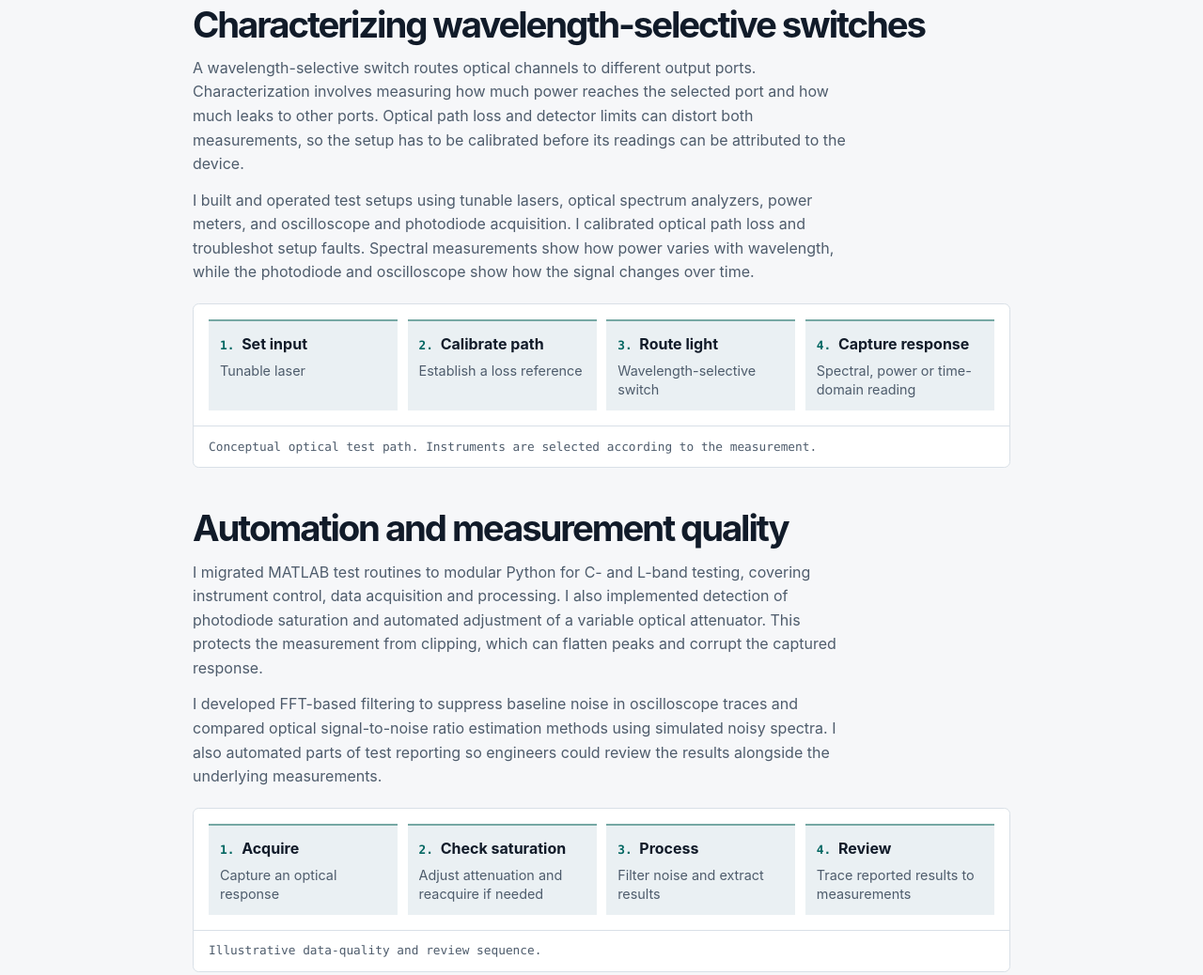
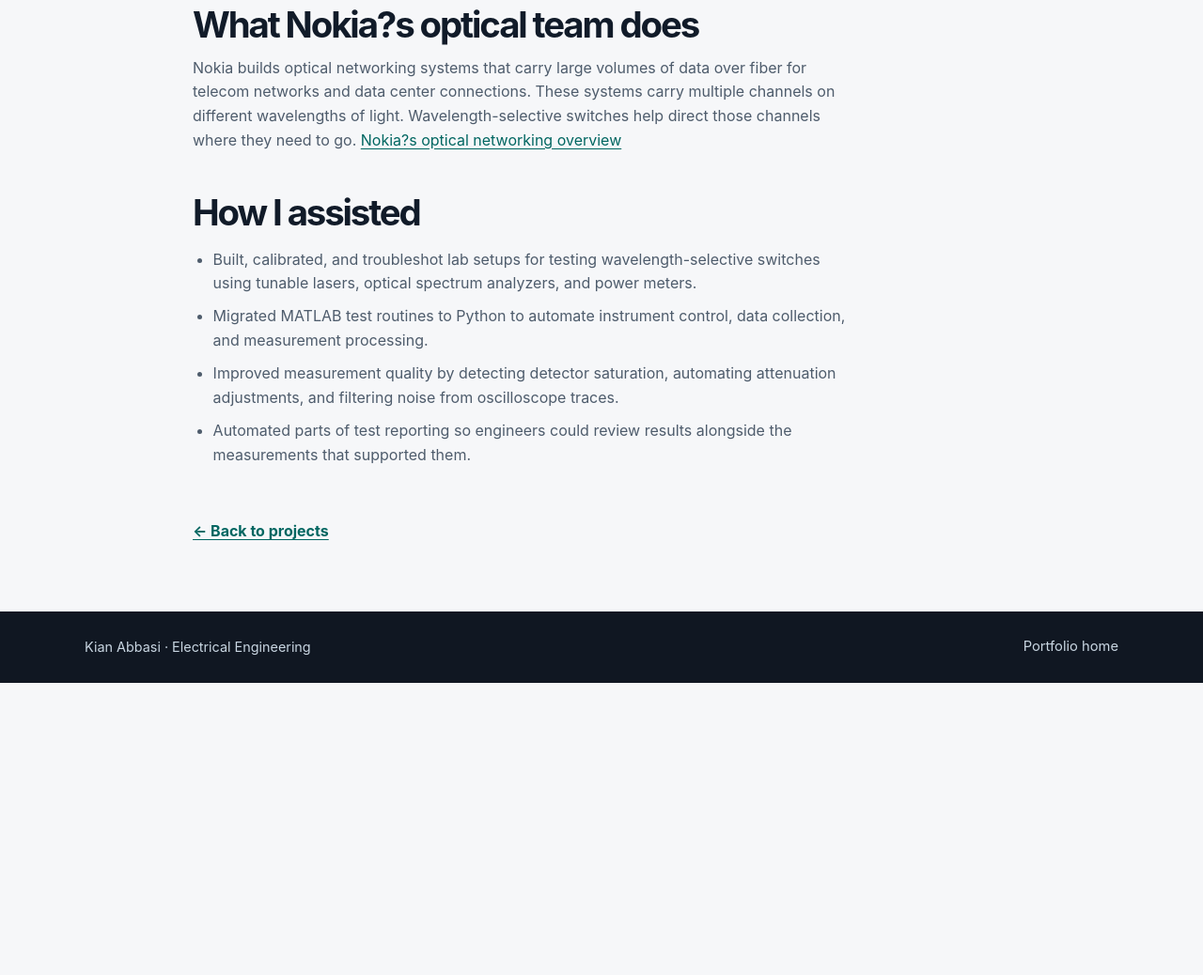
Before and after one commit to kianabbasi/portfolio, a plain HTML site: page projects/nokia.html in a window 1280 px wide. Shown: the part 560-1598 px from the top of the page at 94% size. After the commit the page ends 1287 px from the top, so only its background shows below. Drawn offline with Linux system fonts and the light colour scheme.

Commit message:
Add files via upload

```diff
--- a/projects/nokia.html
+++ b/projects/nokia.html
@@ -6,7 +6,7 @@
   <meta name="description" content="Optical characterization, laboratory automation and measurement analysis for optical communications hardware.">
   <meta name="theme-color" content="#101722">
   <title>Optical test engineering at Nokia | Kian Abbasi</title>
-  <link rel="stylesheet" href="../styles.css">
+  <link rel="stylesheet" href="../styles.css?v=2">
 </head>
 <body>
   <a class="skip" href="#main">Skip to content</a>
@@ -25,18 +25,19 @@
       </div>
     </header>
     <article class="wrap case-width case-body">
-    <section>
-      <h2>Characterizing wavelength-selective switches</h2>
-      <p>A wavelength-selective switch routes optical channels to different output ports. Characterization involves measuring how much power reaches the selected port and how much leaks to other ports. Optical path loss and detector limits can distort both measurements, so the setup has to be calibrated before its readings can be attributed to the device.</p>
-      <p>I built and operated test setups using tunable lasers, optical spectrum analyzers, power meters, and oscilloscope and photodiode acquisition. I calibrated optical path loss and troubleshot setup faults. Spectral measurements show how power varies with wavelength, while the photodiode and oscilloscope show how the signal changes over time.</p>
-      <figure class="workflow"><ol class="diagram"><li><strong>Set input</strong><span>Tunable laser</span></li><li><strong>Calibrate path</strong><span>Establish a loss reference</span></li><li><strong>Route light</strong><span>Wavelength-selective switch</span></li><li><strong>Capture response</strong><span>Spectral, power or time-domain reading</span></li></ol><figcaption>Conceptual optical test path. Instruments are selected according to the measurement.</figcaption></figure>
-    </section>
-    <section>
-      <h2>Automation and measurement quality</h2>
-      <p>I migrated MATLAB test routines to modular Python for C- and L-band testing, covering instrument control, data acquisition and processing. I also implemented detection of photodiode saturation and automated adjustment of a variable optical attenuator. This protects the measurement from clipping, which can flatten peaks and corrupt the captured response.</p>
-      <p>I developed FFT-based filtering to suppress baseline noise in oscilloscope traces and compared optical signal-to-noise ratio estimation methods using simulated noisy spectra. I also automated parts of test reporting so engineers could review the results alongside the underlying measurements.</p>
-      <figure class="workflow"><ol class="diagram"><li><strong>Acquire</strong><span>Capture an optical response</span></li><li><strong>Check saturation</strong><span>Adjust attenuation and reacquire if needed</span></li><li><strong>Process</strong><span>Filter noise and extract results</span></li><li><strong>Review</strong><span>Trace reported results to measurements</span></li></ol><figcaption>Illustrative data-quality and review sequence.</figcaption></figure>
-    </section>
+      <section>
+        <h2>What Nokia?s optical team does</h2>
+        <p>Nokia builds optical networking systems that carry large volumes of data over fiber for telecom networks and data center connections. These systems carry multiple channels on different wavelengths of light. Wavelength-selective switches help direct those channels where they need to go. <a href="https://www.nokia.com/optical-networks/">Nokia?s optical networking overview</a></p>
+      </section>
+      <section>
+        <h2>How I assisted</h2>
+        <ul class="contributions">
+          <li>Built, calibrated, and troubleshot lab setups for testing wavelength-selective switches using tunable lasers, optical spectrum analyzers, and power meters.</li>
+          <li>Migrated MATLAB test routines to Python to automate instrument control, data collection, and measurement processing.</li>
+          <li>Improved measurement quality by detecting detector saturation, automating attenuation adjustments, and filtering noise from oscilloscope traces.</li>
+          <li>Automated parts of test reporting so engineers could review results alongside the measurements that supported them.</li>
+        </ul>
+      </section>
       <a class="text-link" href="../index.html#projects">← Back to projects</a>
     </article>
   </main>
--- a/styles.css
+++ b/styles.css
@@ -127,10 +127,12 @@ caption { color: var(--muted); text-align: left; padding: 0 0 .5rem; }
 table th, table td { text-align: left; border: 1px solid var(--line); padding: .55rem .75rem; }
 thead { background: #eaf0f3; }
 .diagram { display: grid; grid-template-columns: repeat(4, minmax(0, 1fr)); gap: .65rem; padding: 1rem; margin: 0; }
-.diagram li { list-style-position: inside; border-top: 2px solid #76a8a4; padding: .75rem; background: #eaf0f3; }
+.diagram li { list-style-position: inside; border: 1px solid var(--line); border-top: 3px solid #76a8a4; border-radius: .3rem; padding: .75rem; background: #f1f6f6; overflow-wrap: anywhere; }
 .diagram li::marker { color: var(--teal); font: 700 .8rem var(--mono); }
 .diagram strong { line-height: 1.25; }
-.diagram li span { display: block; margin-top: .35rem; color: var(--muted); font-size: .9rem; line-height: 1.4; }
+.diagram li div { margin-top: .45rem; color: var(--muted); font-size: .9rem; line-height: 1.45; }
+.contributions { max-width: 70ch; padding-left: 1.35rem; color: var(--muted); }
+.contributions li + li { margin-top: .6rem; }
 .iq-plot {
   position: relative;
   display: grid;
@@ -154,6 +156,7 @@ thead { background: #eaf0f3; }
   .hero-figure { max-width: 430px; }
 }
 @media (max-width: 540px) {
+  .diagram { grid-template-columns: 1fr; }
   .wrap { width: calc(100% - 2rem); }
   .project-grid { grid-template-columns: 1fr; }
   .figure-grid { grid-template-columns: 1fr; }
```
Also changed, not shown: index.html (+1 -1 lines), projects/compass.html (+7 -2 lines), projects/qset.html (+7 -2 lines), projects/schedulix.html (+7 -2 lines), projects/simulator.html (+7 -2 lines).
